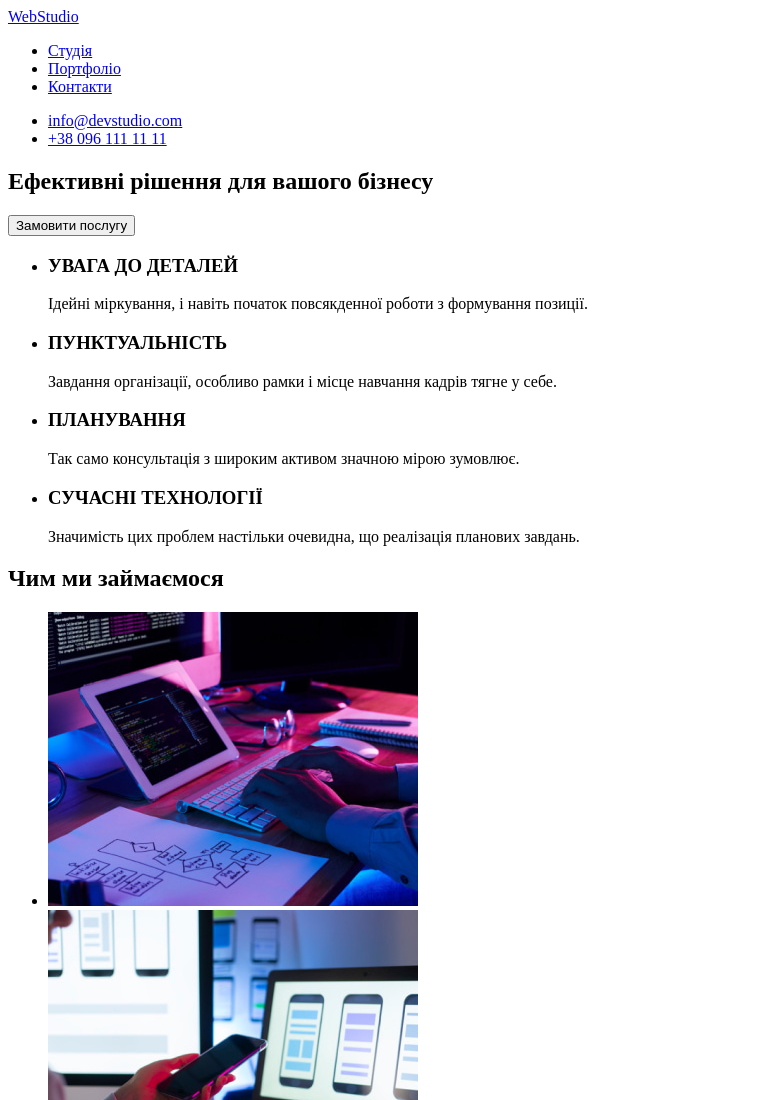
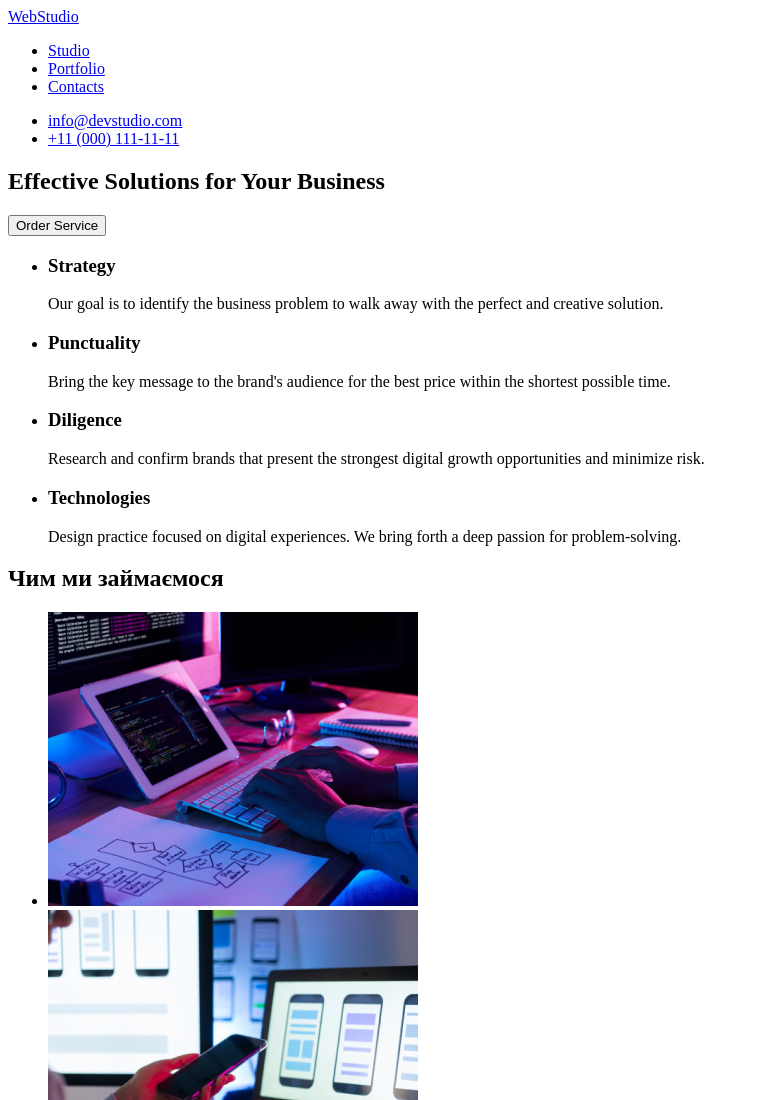
Before and after one commit to badkidonaquest/goit-markup-hw-01, a plain HTML site: page index.html in a window 1280 px wide. Shown: the top 1100 px of the page, without its empty margins (0-759 px from the left). Drawn offline with Linux system fonts and the light colour scheme.

Commit message:
changed mostly text in the hw

```diff
--- a/index.html
+++ b/index.html
@@ -1,10 +1,10 @@
 <!DOCTYPE html>
-<html lang="uk">
+<html lang="en">
   <head>
     <meta charset="UTF-8" />
     <meta http-equiv="X-UA-Compatible" content="IE=edge" />
     <meta name="viewport" content="width=device-width, initial-scale=1.0" />
-    <title>Студія</title>
+    <title>Studio</title>
   </head>
   <body>
     <!-- Page heading -->
@@ -13,9 +13,9 @@
       <nav>
         <!-- Navigation to other pages -->
         <ul>
-          <li><a href="#">Студія</a></li>
-          <li><a href="#">Портфоліо</a></li>
-          <li><a href="#">Контакти</a></li>
+          <li><a href="#">Studio</a></li>
+          <li><a href="#">Portfolio</a></li>
+          <li><a href="#">Contacts</a></li>
         </ul>
       </nav>
       <ul>
@@ -23,45 +23,44 @@
           <a href="mailto:info@devstudio.com">info@devstudio.com</a>
         </li>
         <li>
-          <a href="tel:+380961111111">+38 096 111 11 11</a>
+          <a href="tel:+110001111111">+11 (000) 111-11-11</a>
         </li>
       </ul>
     </header>
     <main>
       <!-- Hero section -->
       <section>
-        <h1>Ефективні рішення для вашого бізнесу</h1>
-        <button type="button">Замовити послугу</button>
+        <h1>Effective Solutions
+for Your Business</h1>
+        <button type="button">Order Service</button>
       </section>
       <!-- About section -->
       <section>
-        <h2 hidden>Чому варто обрати нас</h2>
+        <h2 hidden>Why should you choose us</h2>
         <ul>
           <li>
-            <h3>УВАГА ДО ДЕТАЛЕЙ</h3>
+            <h3>Strategy</h3>
             <p>
-              Ідейні міркування, і навіть початок повсякденної роботи з
-              формування позиції.
+              Our goal is to identify the business
+problem to walk away with the perfect and creative solution.
             </p>
           </li>
           <li>
-            <h3>ПУНКТУАЛЬНІСТЬ</h3>
+            <h3>Punctuality</h3>
             <p>
-              Завдання організації, особливо рамки і місце навчання кадрів тягне
-              у себе.
+              Bring the key message to the brand's audience for the best price within the shortest possible time.
             </p>
           </li>
           <li>
-            <h3>ПЛАНУВАННЯ</h3>
+            <h3>Diligence</h3>
             <p>
-              Так само консультація з широким активом значною мірою зумовлює.
+              Research and confirm brands that present the strongest digital growth opportunities and minimize risk.
             </p>
           </li>
           <li>
-            <h3>СУЧАСНІ ТЕХНОЛОГІЇ</h3>
+            <h3>Technologies</h3>
             <p>
-              Значимість цих проблем настільки очевидна, що реалізація планових
-              завдань.
+              Design practice focused on digital experiences. We bring forth a deep passion for problem-solving.
             </p>
           </li>
         </ul>
```
